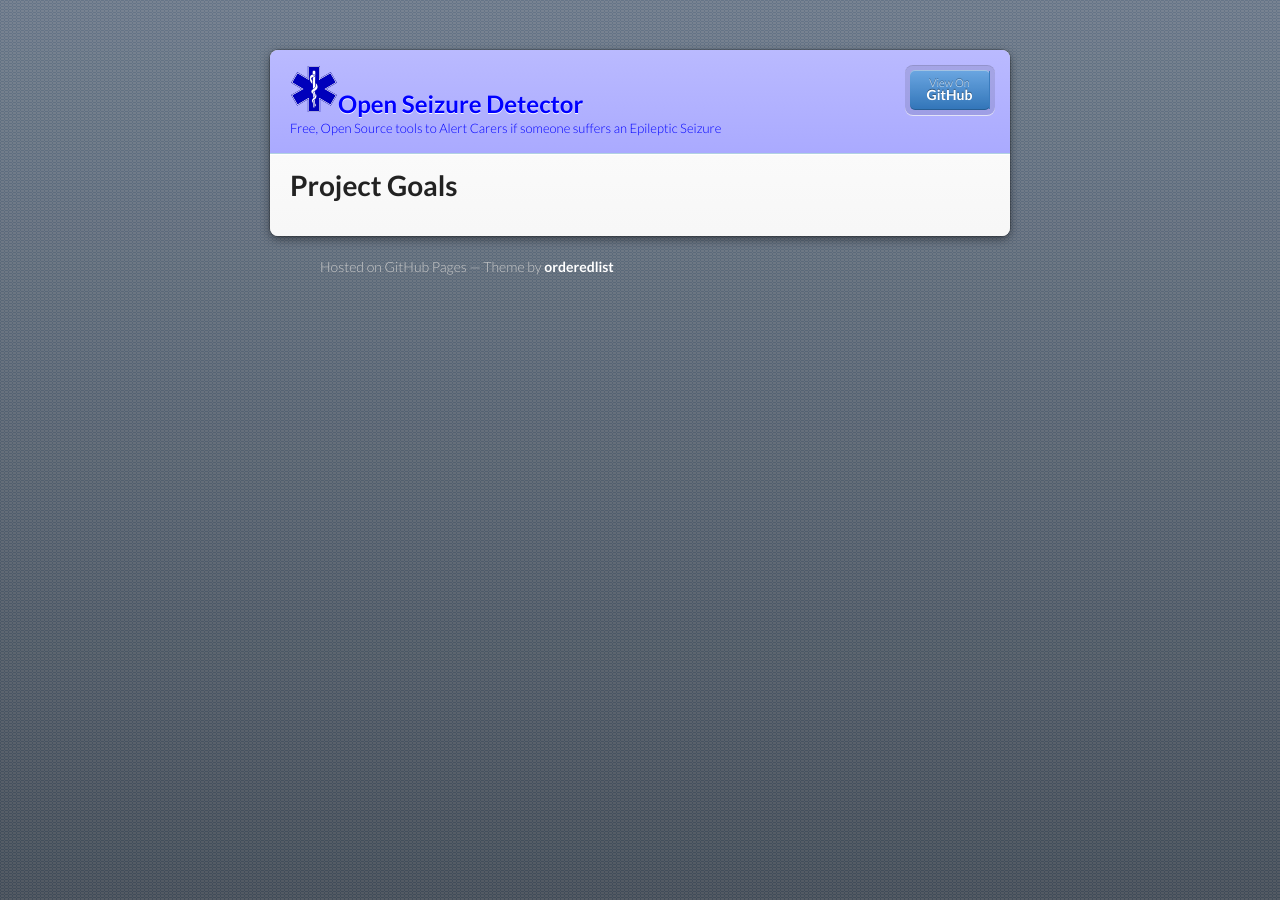
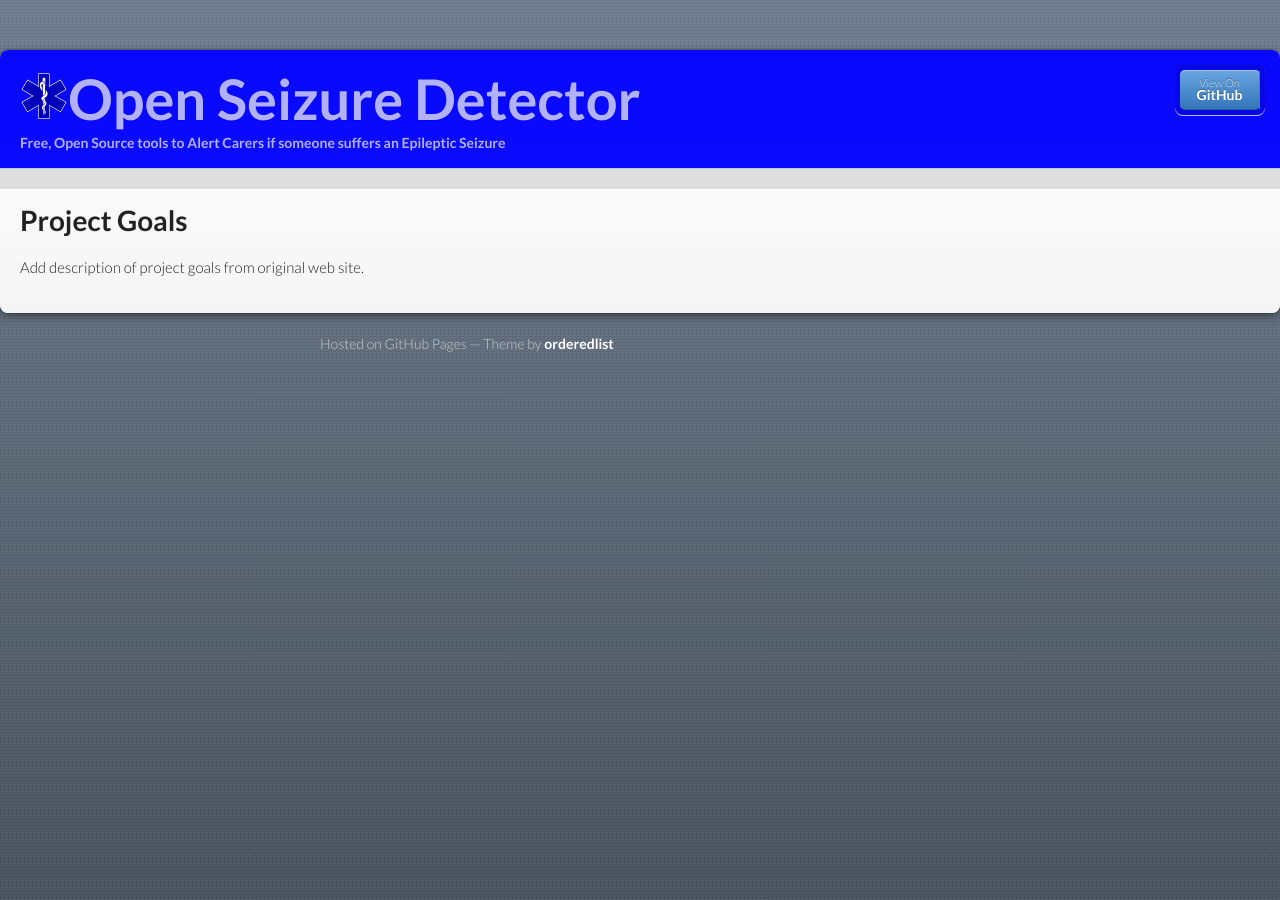
Before and after one commit to OpenSeizureDetector/openseizuredetector.github.io, a Jekyll site: the page built from pages-about/goals.md, in a window 1280 px wide. Built offline with Jekyll 4.4.1, drawn with Linux system fonts in a browser that asks for light colours.

Commit message:
Increased page width to 1280px because it looked very narrow using the default.  Added (not working) navigation pane

```diff
--- a/_layouts/default.html
+++ b/_layouts/default.html
@@ -21,7 +21,7 @@
       <header {% unless site.description or site.github.project_tagline %} class="without-description" {% endunless %}>
         <h1><a href="{{site.base_url}}"><img src="/assets/images/icon_48x48.png" alt="OSD_Icon"./>{{ site.title | default: site.github.repository_name }}</h1>
         {% if site.description or site.github.project_tagline %}  </a>
-          <p>{{ site.description | default: site.github.project_tagline }}</p>
+          <p><b>{{ site.description | default: site.github.project_tagline }}</b> </p>
         {% endif %}
 
         <p class="view"><a href="{{ site.github.repository_url }}">View the Project on GitHub <small>{{ github_name }}</small></a></p>
@@ -32,7 +32,9 @@
         {% endif %}
           <li><a href="{{ site.github.repository_url }}">View On <strong>GitHub</strong></a></li>
         </ul>
+
       </header>
+      {% include navigation.html %}
       <section>
 
       {{ content }}
--- a/_sass/jekyll-theme-modernist.scss
+++ b/_sass/jekyll-theme-modernist.scss
@@ -11,14 +11,14 @@ body {
   padding:50px 0;
   margin:0;
   font:14px/1.5 Lato, "Helvetica Neue", Helvetica, Arial, sans-serif;
-  color:#555;
+  color:#222;
   font-weight:300;
   background:url('../images/checker.png') fixed;
   min-height: calc(100% - 100px);
 }
 
 .wrapper {
-  width:740px;
+  width:1280px;
   margin:0 auto;
   background:#DEDEDE;
   border-radius: 8px;
@@ -46,21 +46,21 @@ strong {
 
 header {
   border-radius: 8px 8px 0 0;
-  background:#0a0aff;
-  background: linear-gradient(#babaff, #aaaaff);
+  background:#0808ff;
+  background: linear-gradient(#0808ff, #0a0aff);
   position:relative;
   padding:15px 20px;
   border-bottom:1px solid #B2D2E1;
-  color:#0000ff;
+  color:#b1b1fc;
 
   h1 {
     margin:0;
     padding:0;
-    font-size:24px;
+    font-size:56px;
     line-height:1.2;
-    text-shadow:rgba(#fff, 0.9) 0 1px 0;
+    text-shadow:rgba(#00f, 0.9) 0 1px 0;
     a {
-      color:#0000ff;
+      color:#b1b1fc;
     }
   }
 
@@ -72,7 +72,7 @@ header {
   p {
     margin:0;
     width:500px;
-    font-size:13px;
+    font-size:14px;
 
     &.view {
       display:none;
--- a/pages-about/goals.md
+++ b/pages-about/goals.md
@@ -4,3 +4,4 @@ title: Project Goals
 ---
 
 # Project Goals
+Add description of project goals from original web site.
```
